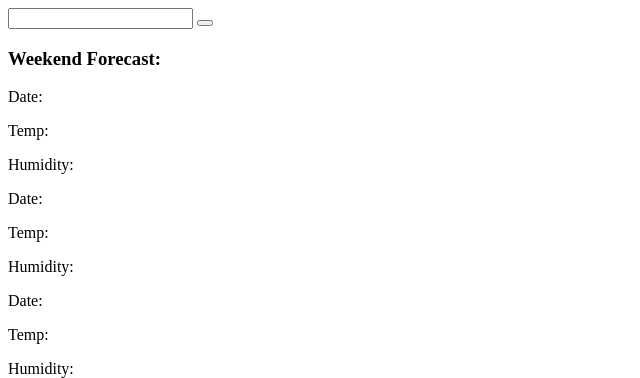
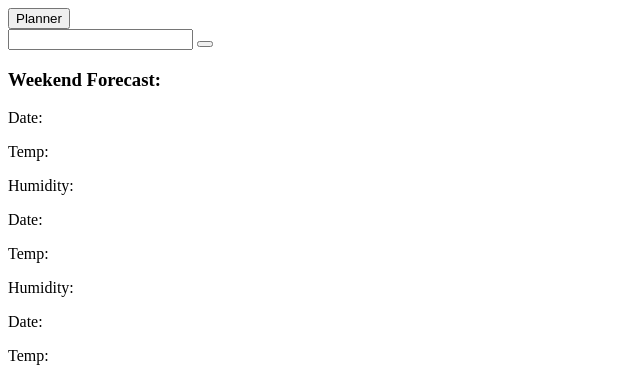
Before and after one commit to Giovanne-Villanueva/Project1, a plain HTML site: page index.html in a window 1280 px wide. Shown: the top 378 px of the page, without its empty margins (0-640 px from the left). Drawn offline with nearby package versions, Linux system fonts and the light colour scheme.

Commit message:
Added planner page button

```diff
--- a/index.html
+++ b/index.html
@@ -16,7 +16,9 @@
 
 </head>
 <body>
-    <header></header>
+    <header>
+        <button id = "planner-button">Planner</button>
+    </header>
     <div class="Container">
         <div class = "map"></div>
         <form class = "Input">
```
